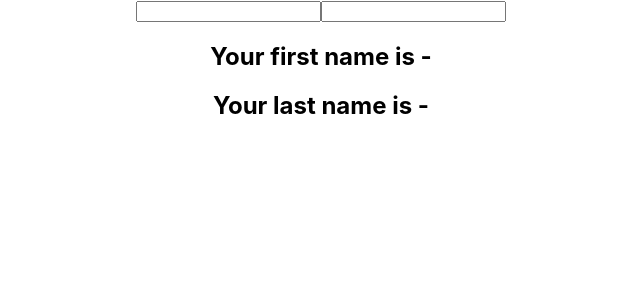
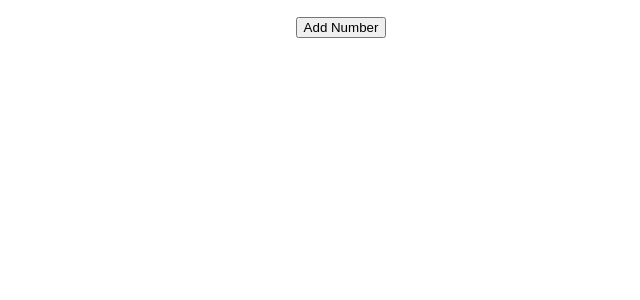
Before and after one commit to ggeugene/react-hooks, a React (Create React App) app: page / in a window 1280 px wide. Shown: the top 300 px of the page, without its empty margins (319-959 px from the left). Built offline with nearby package versions, Linux system fonts and the light colour scheme.

Commit message:
Use state with array example.

```diff
--- a/src/App.js
+++ b/src/App.js
@@ -1,11 +1,11 @@
 import React from 'react'
 import './App.css'
-import HookCounterThree from './components/HookCounterThree'
+import HookCounterFour from './components/HookCounterFour'
 
 function App() {
   return (
     <div className='App'>
-      <HookCounterThree />
+      <HookCounterFour />
     </div>
   )
 }
--- /dev/null
+++ b/src/components/HookCounterFour.jsx
@@ -0,0 +1,26 @@
+import React, { useState } from 'react'
+
+function HookCounterFour() {
+  const [items, setItems] = useState([])
+  const addItem = () => {
+    setItems([
+      ...items,
+      {
+        id: items.length,
+        value: Math.floor(Math.random() * 10) + 1
+      }
+    ])
+  }
+  return (
+    <div>
+      <ul>
+        <button onClick={addItem}>Add Number</button>
+        {items.map(item => (
+          <li key={item.id}>{item.value}</li>
+        ))}
+      </ul>
+    </div>
+  )
+}
+
+export default HookCounterFour
```
